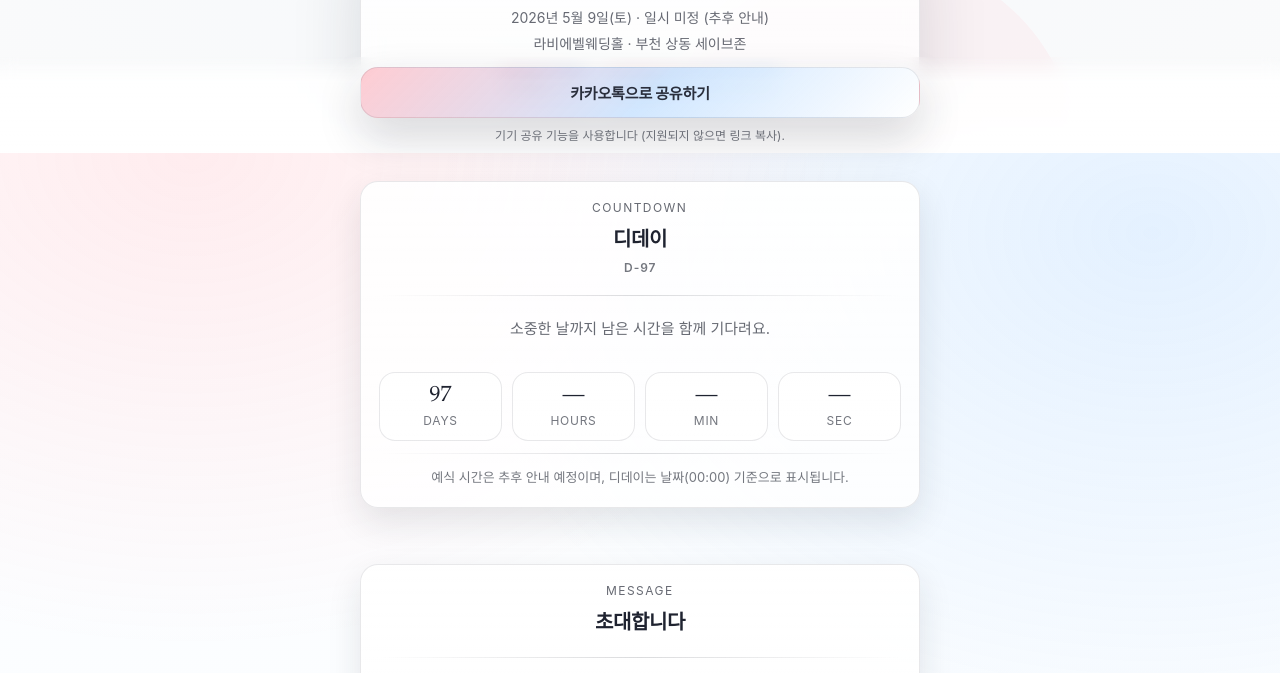
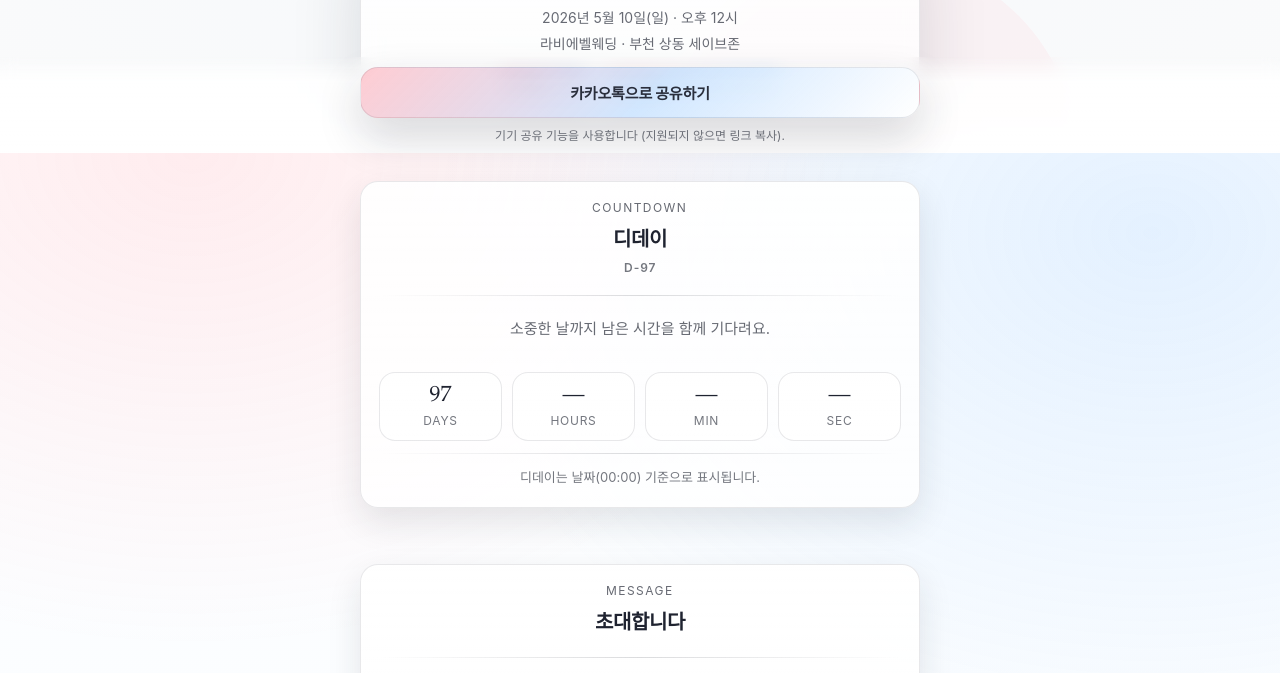
Before and after one commit to youngeun0407/inv, a plain HTML site: page index.html in a window 1280 px wide. Shown: the part 647-1320 px from the top of the page. Drawn offline with Linux system fonts and the light colour scheme.

Commit message:
Update index.html

```diff
--- a/index.html
+++ b/index.html
@@ -878,9 +878,9 @@
             <div class="hero-sub reveal" style="--d: 260ms">
               <div>
                 <span id="weddingDateText">2026년 5월 10일(일)</span> ·
-                <span id="weddingTimeText">매씨드라</span>
+                <span id="weddingTimeText">오후 12시</span>
               </div>
-              <div><span id="venueName">라비에벨웨딩홀</span> · <span id="venueHall">부천 상동 세이브존</span></div>
+              <div><span id="venueName">라비에벨웨딩</span> · <span id="venueHall">부천 상동 세이브존</span></div>
             </div>
             <div class="pill-row reveal" style="--d: 320ms">
               <div class="pill"><b>D-Day</b> <span id="dDayShort">-</span></div>
@@ -1150,16 +1150,16 @@
       const WEDDING = {
         groomName: "사호진",
         brideName: "강효진",
-        dateTimeISO: "2026-05-10T00:00:00+09:00",
-        timeLabel: "일시 미정 (추후 안내)",
+        dateTimeISO: "2026-05-10T12:00:00+09:00",
+        timeLabel: "오후 12시",
         timeUnknown: true,
-        venueName: "라비에벨웨딩홀",
+        venueName: "라비에벨웨딩",
         mapSearchKeyword: "라비에벨웨딩",
         venueHall: "부천 상동 세이브존",
         locationEmphasis: "부천 상동 세이브존 내 위치",
-        addressFull: "부천 상동 세이브존(상동점) 내 라비에벨웨딩홀",
+        addressFull: "부천 상동 세이브존(상동점) 내 라비에벨웨딩",
         addressShort: "부천 상동 세이브존",
-        transportHint: "라비에벨웨딩홀은 부천 상동 세이브존 내에 위치해 있습니다. (상가 내부 이동 동선 참고)",
+        transportHint: "라비에벨웨딩은 부천 상동 세이브존 내에 위치해 있습니다. (상가 내부 이동 동선 참고)",
       };
 
       // =========================
@@ -1290,7 +1290,7 @@
           elShort.textContent = `D-${days}`;
           elStatus.textContent = days === 0 ? "D-0" : `D-${days}`;
           elNote.textContent = WEDDING.timeUnknown
-            ? "예식 시간은 추후 안내 예정이며, 디데이는 날짜(00:00) 기준으로 표시됩니다."
+            ? "디데이는 날짜(00:00) 기준으로 표시됩니다."
             : "시간은 현재 기기 기준으로 계산됩니다.";
         }
 
```
